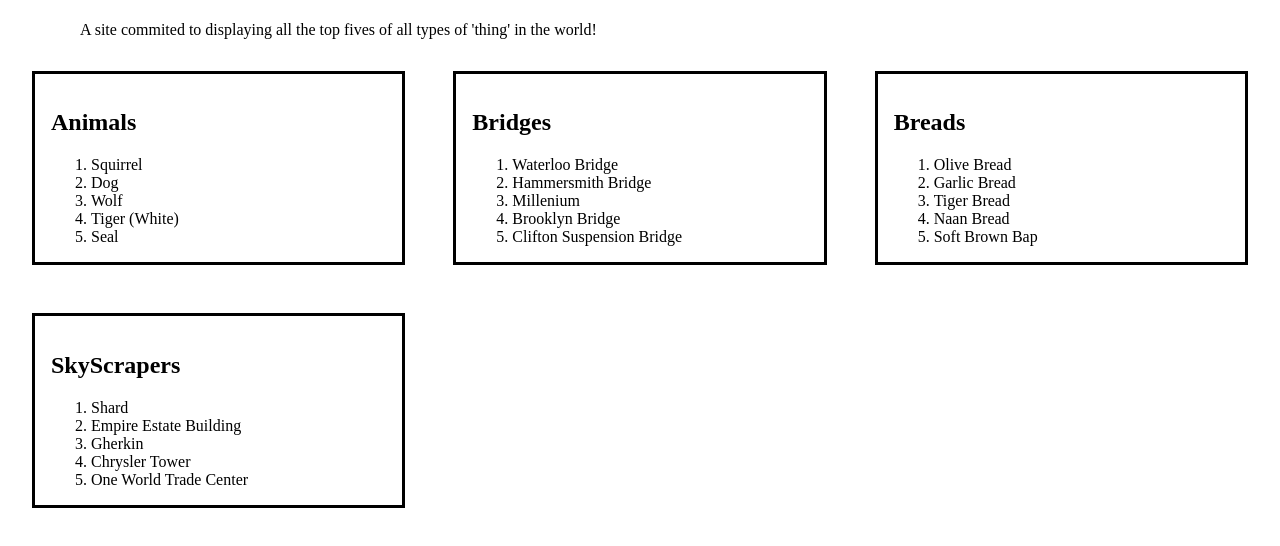
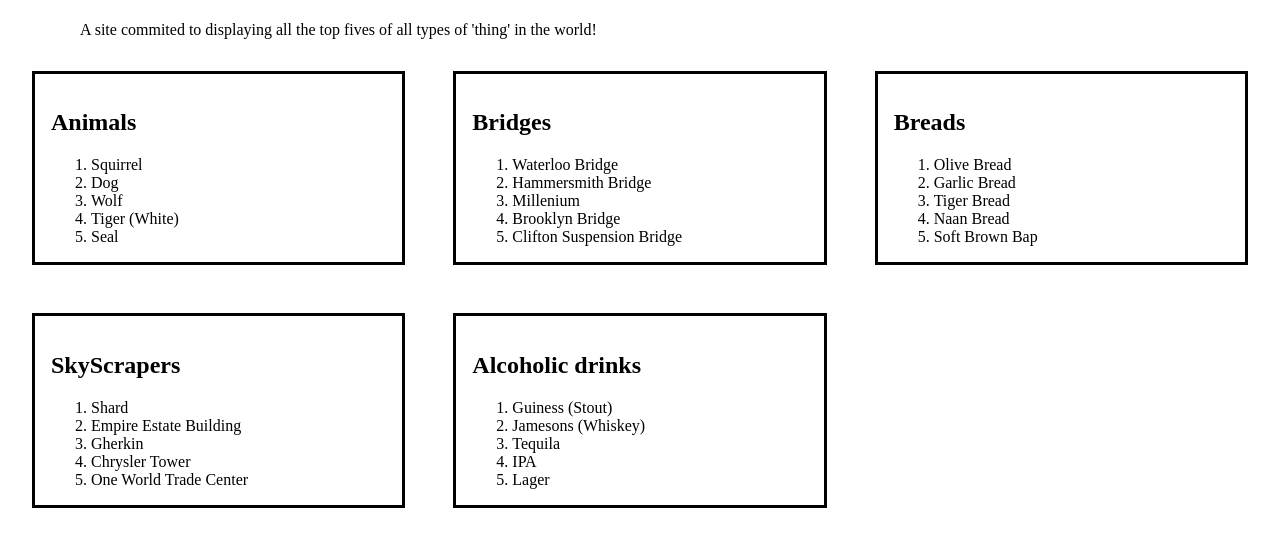
Before and after one commit to aaronjones96/top5, a Gatsby site: page / in a window 1280 px wide. Shown: the part 86-632 px from the top of the page. Built offline with nearby package versions, Linux system fonts and the light colour scheme; Gatsby itself is replaced by a stand-in of ours.

Commit message:
alcoholic drinks

```diff
--- a/src/pages/index.js
+++ b/src/pages/index.js
@@ -12,6 +12,8 @@ const IndexPage = () => (
       <Tile title="Bridges" one="Waterloo Bridge" two="Hammersmith Bridge" three="Millenium" four="Brooklyn Bridge" five="Clifton Suspension Bridge" />
       <Tile title="Breads" one="Olive Bread" two="Garlic Bread" three="Tiger Bread" four="Naan Bread" five="Soft Brown Bap" />
       <Tile title="SkyScrapers" one="Shard" two="Empire Estate Building" three="Gherkin" four="Chrysler Tower" five="One World Trade Center" />
+      <Tile title="Alcoholic drinks" one="Guiness (Stout)" two="Jamesons (Whiskey)" three="Tequila" four="IPA" five="Lager" />
+
     </ul>
 
   </Layout>
```
